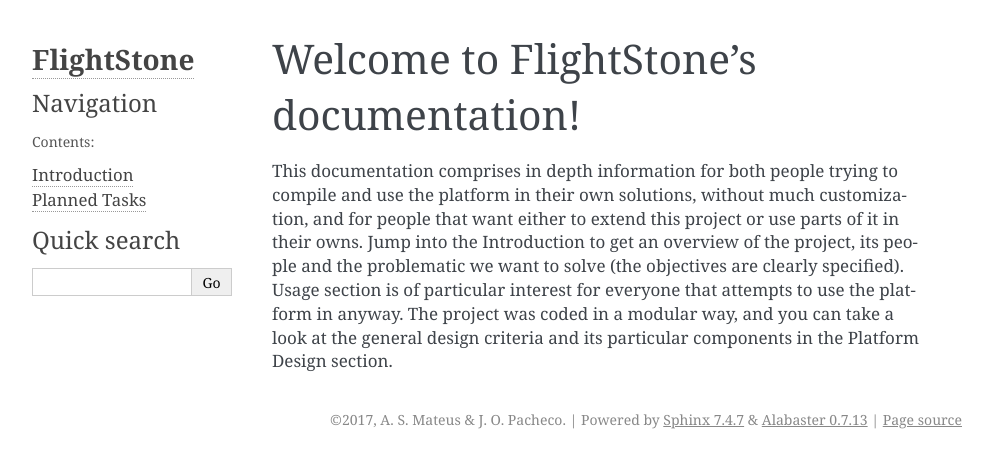
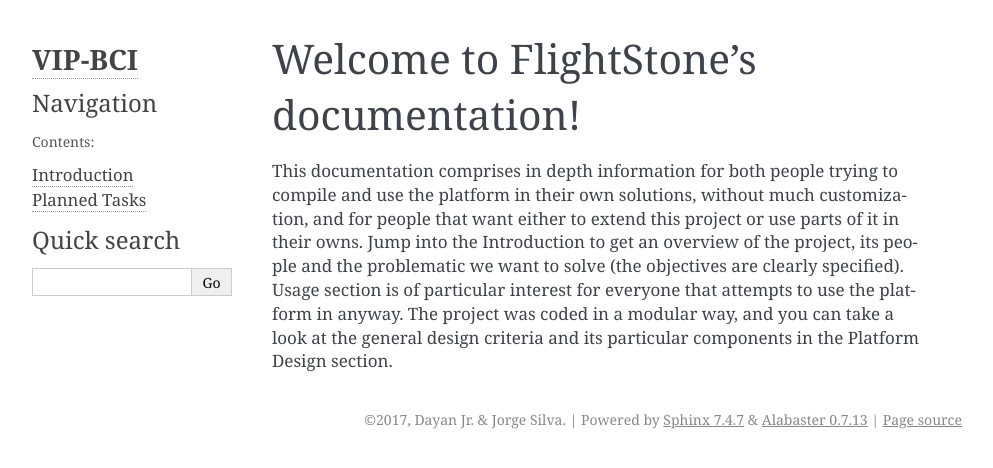
Before and after one commit to JorgeluissilvaC/VIPproject, a Sphinx documentation site: the page built from docs/index.rst, in a window 1280 px wide. Shown: the top 468 px of the page, without its empty margins (148-1141 px from the left). Built offline with Sphinx 7.4.7, drawn with Linux system fonts in a browser that asks for light colours.

Commit message:
Renamed files

```diff
--- a/docs/conf.py
+++ b/docs/conf.py
@@ -31,7 +31,8 @@
 # Add any Sphinx extension module names here, as strings. They can be
 # extensions coming with Sphinx (named 'sphinx.ext.*') or your custom
 # ones.
-extensions = ['sphinx.ext.autodoc',
+extensions = [
+    'sphinx.ext.autodoc',
     'sphinx.ext.doctest',
     'sphinx.ext.todo',
     'sphinx.ext.coverage',
@@ -51,16 +52,16 @@
 master_doc = 'index'
 
 # General information about the project.
-project = 'FlightStone'
-copyright = '2017, A. S. Mateus & J. O. Pacheco'
-author = 'A. S. Mateus & J. O. Pacheco'
+project = 'VIP-BCI'
+copyright = '2017, Dayan Jr. & Jorge Silva'
+author = 'Dayan Jr. & Jorge Silva'
 
 # The version info for the project you're documenting, acts as replacement for
 # |version| and |release|, also used in various other places throughout the
 # built documents.
 #
 # The short X.Y version.
-version = '1.0624'
+version = '1.0'
 # The full version, including alpha/beta/rc tags.
 release = '1.0'
 
@@ -120,7 +121,7 @@
 # -- Options for HTMLHelp output ------------------------------------------
 
 # Output file base name for HTML help builder.
-htmlhelp_basename = 'FlightStonedoc'
+htmlhelp_basename = 'VIP-BCIdoc'
 
 
 # -- Options for LaTeX output ---------------------------------------------
@@ -157,7 +158,7 @@
 # One entry per manual page. List of tuples
 # (source start file, name, description, authors, manual section).
 man_pages = [
-    (master_doc, 'flightstone', 'FlightStone Documentation',
+    (master_doc, 'vipbci', 'FlightStone Documentation',
      [author], 1)
 ]
 
```
Also changed, not shown: 1 other file.
